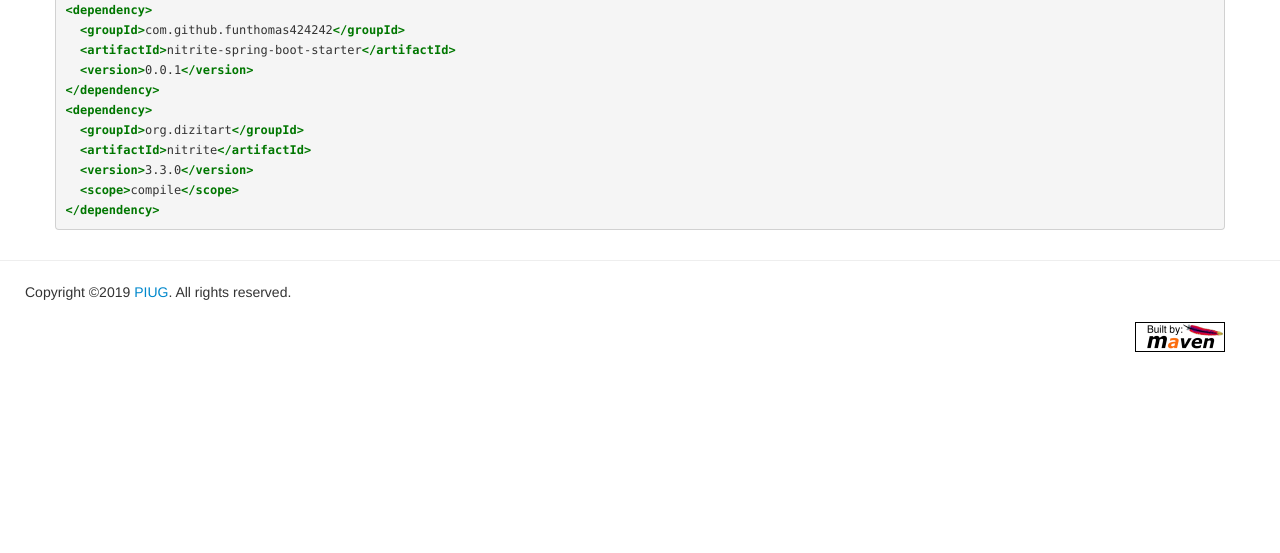
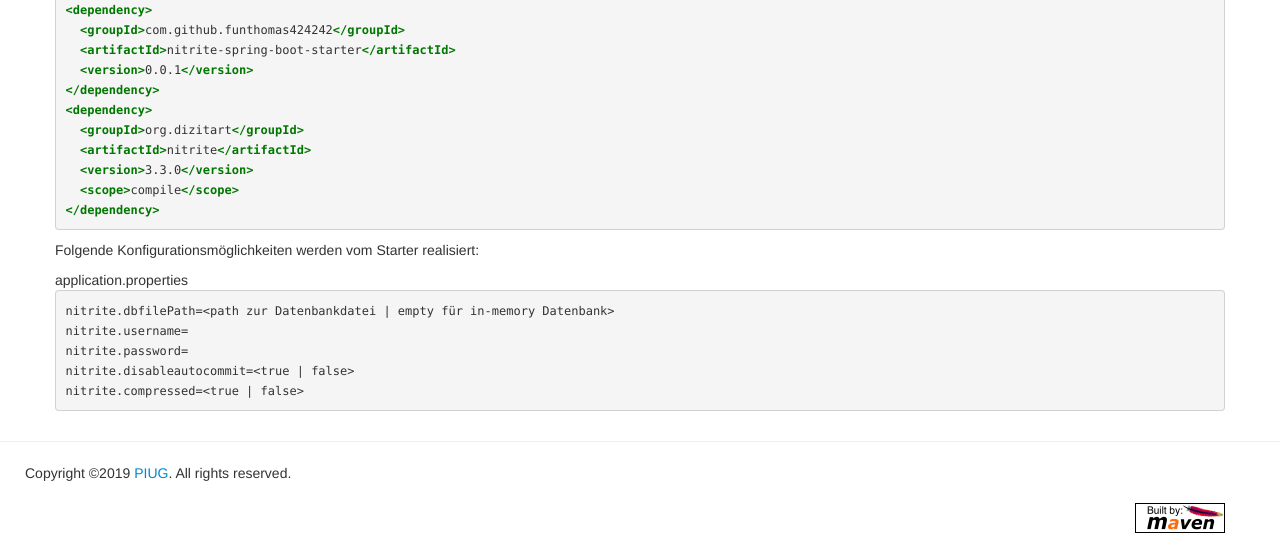
Before and after one commit to Huluvu424242/nitrite-spring-boot-starter, a plain HTML site: page docs/benutzer.html in a window 1280 px wide. Shown: the part 337-890 px from the top of the page. Before the commit the page ends 800 px from the top, so only its background shows below. Drawn offline with Linux system fonts and the light colour scheme; a script that the page names is missing.

Commit message:
[master] Dokumentation aktualisiert
Signed-off-by: FunThomas424242 (Thomas Schubert) <funthomas424242@gmail.com>

```diff
--- a/docs/benutzer.html
+++ b/docs/benutzer.html
@@ -107,6 +107,19 @@
 <span style="color:#070;font-weight:bold">&lt;/dependency&gt;</span></code></pre>
 </div>
 </div>
+<div class="paragraph">
+<p>Folgende Konfigurationsmöglichkeiten werden vom Starter realisiert:</p>
+</div>
+<div class="listingblock">
+<div class="title">application.properties</div>
+<div class="content">
+<pre class="CodeRay highlight"><code data-lang="properties">nitrite.dbfilePath=&lt;path zur Datenbankdatei | empty für in-memory Datenbank&gt;
+nitrite.username=
+nitrite.password=
+nitrite.disableautocommit=&lt;true | false&gt;
+nitrite.compressed=&lt;true | false&gt;</code></pre>
+</div>
+</div>
         </div>
     </div>
     <hr/>
```
Also changed, not shown: 1 other file.
